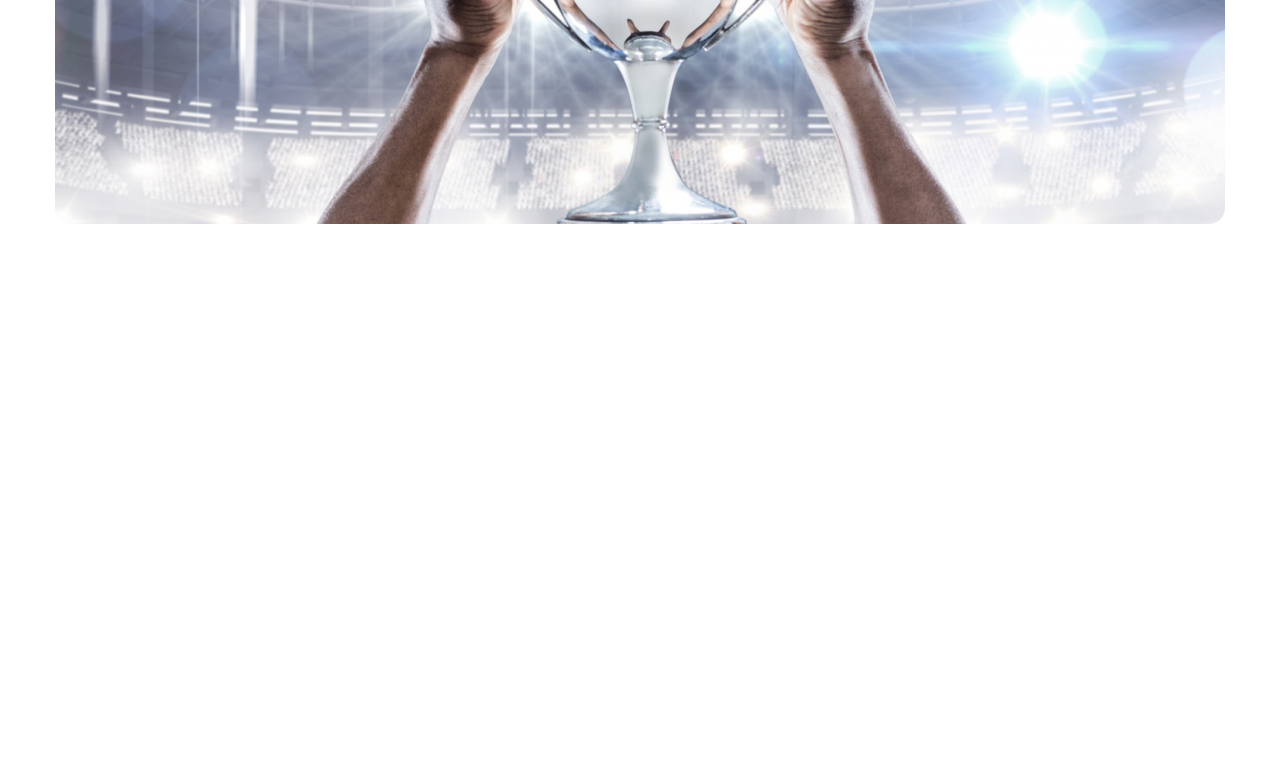
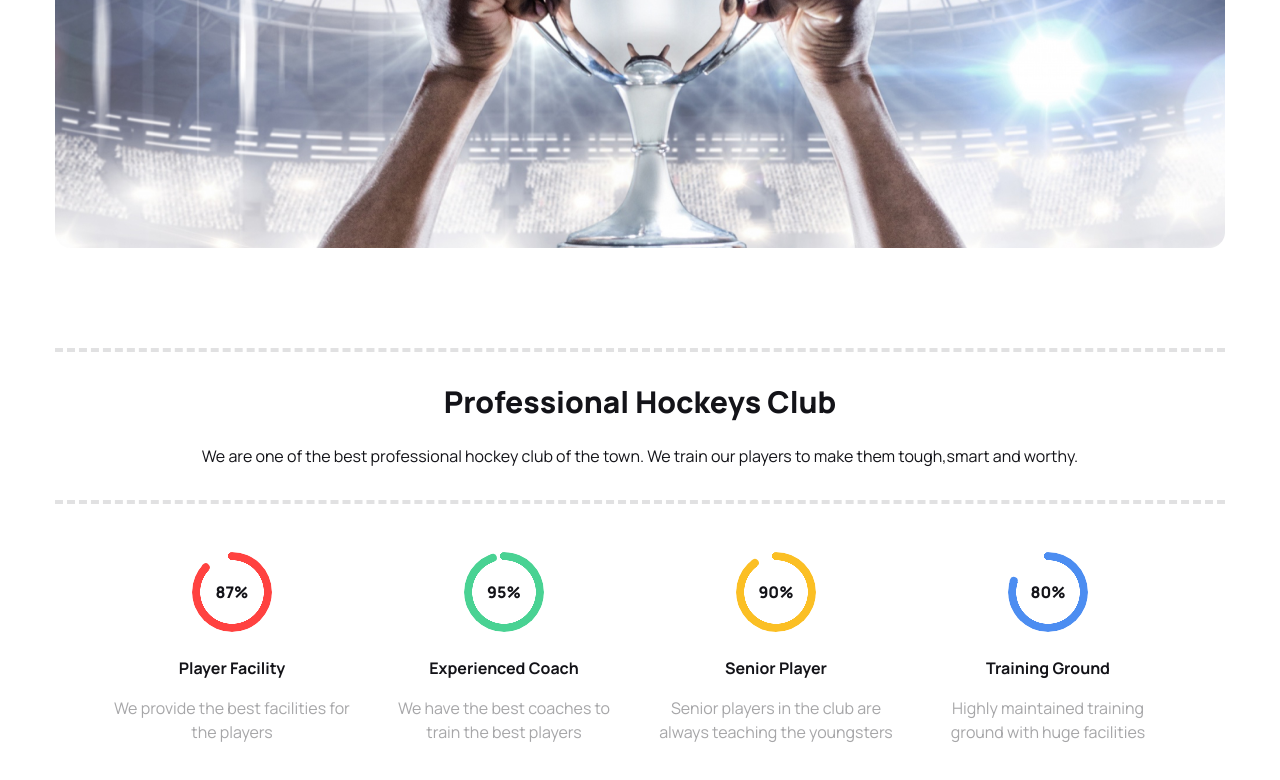
Before and after one commit to mrbalok019/B9A2-SBassignment3, a plain HTML site: page index.html in a window 1280 px wide. Shown: the part 414-1194 px from the top of the page. Before the commit the page ends 800 px from the top, so only its background shows below. Drawn offline with nearby package versions, Linux system fonts and the light colour scheme.

Commit message:
pro hockey part complete

```diff
--- a/index.html
+++ b/index.html
@@ -34,7 +34,7 @@
 
 <body class="manrope">
     <header>
-        <nav class="lg:mx-auto lg:w-[1170px] lg: mb-14 mx-2.5 mb-6 ">
+        <nav class="lg:mx-auto lg:w-[1170px]  mx-2.5 my-6 ">
             <div class="navbar bg-base-100 p-0">
                 <div class="navbar-start">
                   <div class="dropdown">
@@ -49,7 +49,7 @@
                       <li><a>Contact</a></li>
                     </ul>
                   </div>
-                  <a class="btn font-extrabold btn-ghost text-3xl p-0">SB <span class="text-komola">Sports</span></a>
+                  <a class="btn  btn-ghost font-extrabold lg:text-3xl text-2xl p-0">SB <span class="text-komola">Sports</span></a>
                 </div>
                 <div class="navbar-center hidden lg:flex">
                   <ul class="menu menu-horizontal px-1">
@@ -66,7 +66,7 @@
               </div>
         </nav>
         <!-- slider banner section  -->
-        <section class="lg:mx-auto lg:w-[1170px] lg:h-[550px] mx-2.5">
+        <section class="lg:mx-auto lg:w-[1170px] lg:h-[550px] lg:mb-[100px] mb-10 mx-2.5 ">
             <div class="carousel  mx-auto ">
                 <div id="slide1" class="carousel-item relative w-full">
                   <img src="Images/banner1.png" class="w-full" />
@@ -93,7 +93,43 @@
         </section>
     </header>
     <main>
+        <!-- pro hockey club section  -->
+        <section class="lg:mx-auto lg:w-[1170px] lg:mb-14 mx-2.5 mb-6 ">
+            <div class="text-center py-8 border-y-4 border-dashed border-[#13131820] mb-12">
+                <h1 class="font-extrabold lg:text-3xl lg:mb-6 mb-4 text-2xl text-[#131318]">Professional Hockeys Club</h1>
+                <p class="text-[#131318] text-base lg:w-152 w-73" >We are one of the best professional hockey club of the town. We train our
+                    players to make them tough,smart and worthy.
+                </p>
+            </div>
+            <!-- success rate  -->
+            <div class="flex lg:flex-row flex-col gap-8  items-center justify-center">
+                 <!-- 1st  -->
+                 <div class="max-w-62 flex flex-col w-60 items-center">
+                    <div class="mb-6 radial-progress text-komola " style="--value:87;" role="progressbar"><span class="font-7 text-[#131318] font-extrabold     ">87%</span></div>
+                    <h1 class="mb-4 font-bold font-5 text-[#131318]"> Player Facility</h1>
+                    <p class="font-normal font-4 text-[#13131860] text-center"> We provide the best facilities for the players</p>
+                 </div>
+                 <!-- 2nd  -->
+                 <div class="max-w-62 flex flex-col w-60 items-center">
+                    <div class="mb-6 radial-progress text-[#49D293] " style="--value:95;" role="progressbar"><span class="font-7 text-[#131318] font-extrabold     ">95%</span></div>
+                    <h1 class="mb-4 font-bold font-5 text-[#131318]"> Experienced Coach</h1>
+                    <p class="font-normal font-4 text-[#13131860] text-center"> We have the best coaches to train the best players </p>
+                 </div>
+                 <!-- 3rd  -->
+                 <div class="max-w-62 flex flex-col w-60 items-center">
+                    <div class="mb-6 radial-progress text-[#fbbf24] " style="--value:90;" role="progressbar"><span class="font-7 text-[#131318] font-extrabold     ">90%</span></div>
+                    <h1 class="mb-4 font-bold font-5 text-[#131318]"> Senior Player</h1>
+                    <p class="font-normal font-4 text-[#13131860] text-center"> Senior players in the club are always teaching the youngsters </p>
+                 </div>
+                 <!-- 4th  -->
+                 <div class="max-w-62 flex flex-col w-60 items-center">
+                    <div class="mb-6 radial-progress text-[#4C8DF1] " style="--value:80;" role="progressbar"><span class="font-7 text-[#131318] font-extrabold     ">80%</span></div>
+                    <h1 class="mb-4 font-bold font-5 text-[#131318]"> Training Ground</h1>
+                    <p class="font-normal font-4 text-[#13131860] text-center"> Highly maintained training ground with huge facilities</p>
+                 </div>
 
+            </div>
+        </section>
     </main>
     <footer>
 
```
